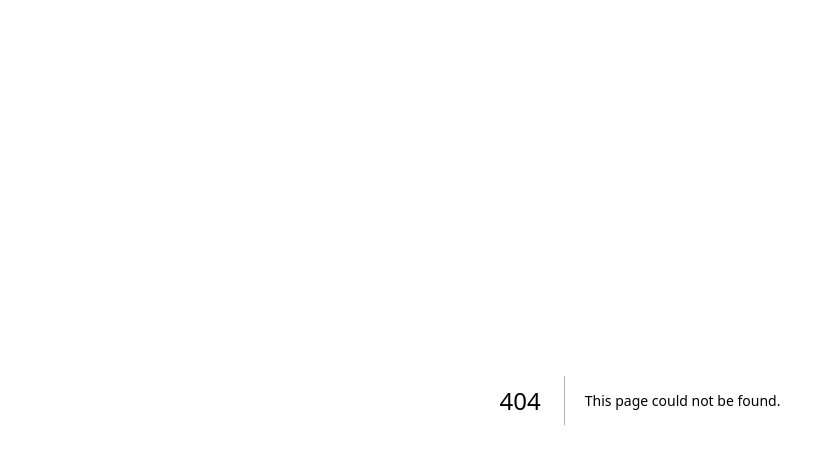
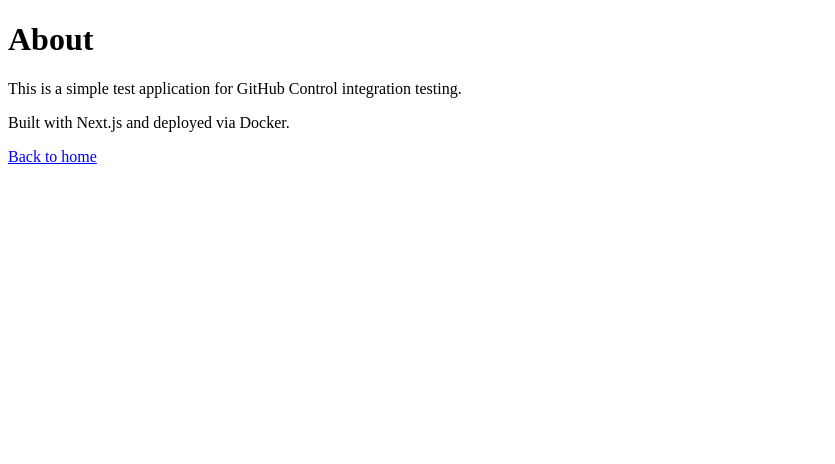
Before and after one commit to vitaliemiron/gc-test-app, a Next.js app: page /about in a window 1280 px wide. Before the commit this address had no page. Shown: the top 464 px of the page, without its empty margins (0-835 px from the left). Built offline with nearby package versions, Linux system fonts and the light colour scheme.

Commit message:
feat: add about page with navigation link

```diff
--- /dev/null
+++ b/app/about/page.tsx
@@ -0,0 +1,12 @@
+import Link from "next/link";
+
+export default function About() {
+  return (
+    <main>
+      <h1>About</h1>
+      <p>This is a simple test application for GitHub Control integration testing.</p>
+      <p>Built with Next.js and deployed via Docker.</p>
+      <Link href="/">Back to home</Link>
+    </main>
+  );
+}
```
Also changed, not shown: app/page.tsx (+9 -1 lines).
